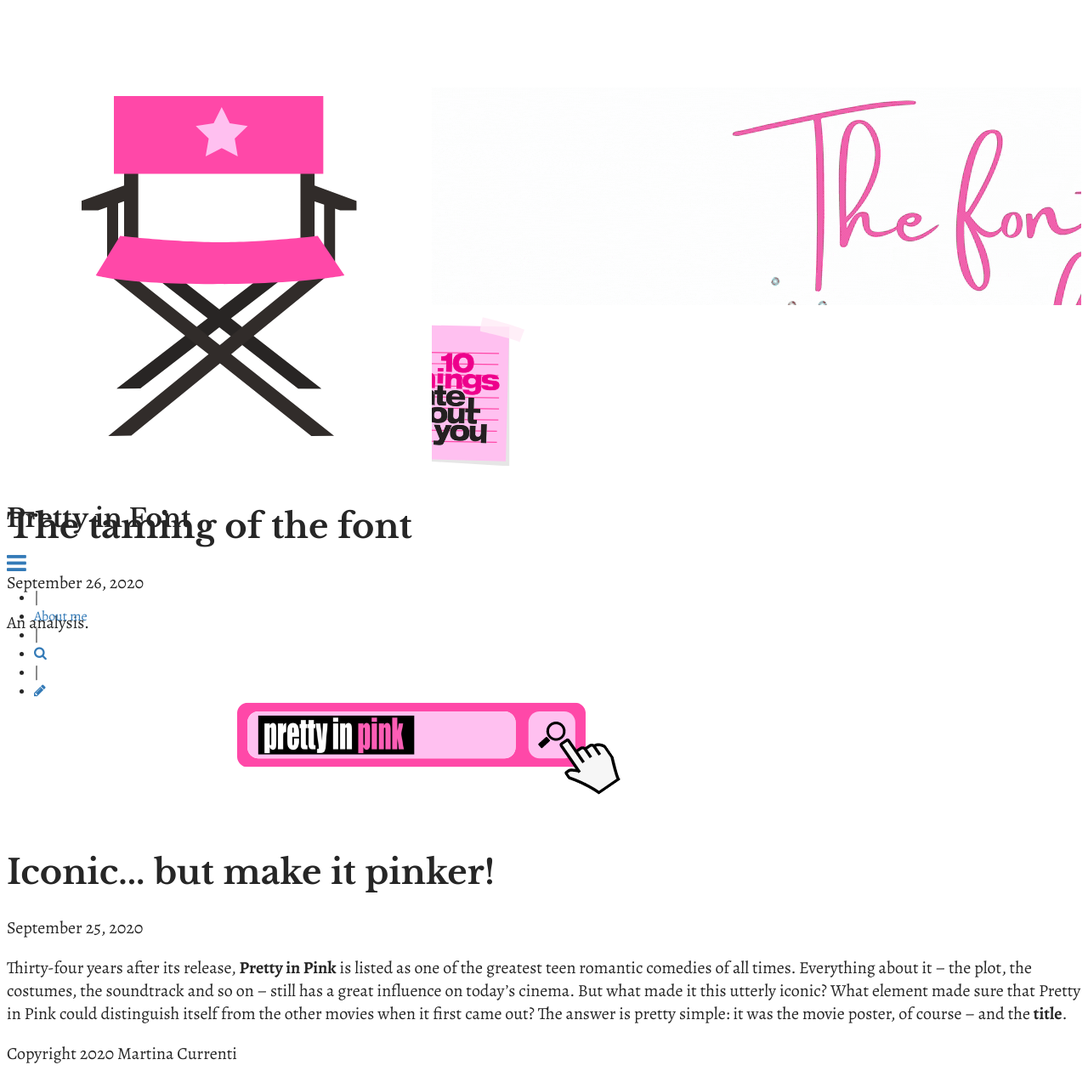
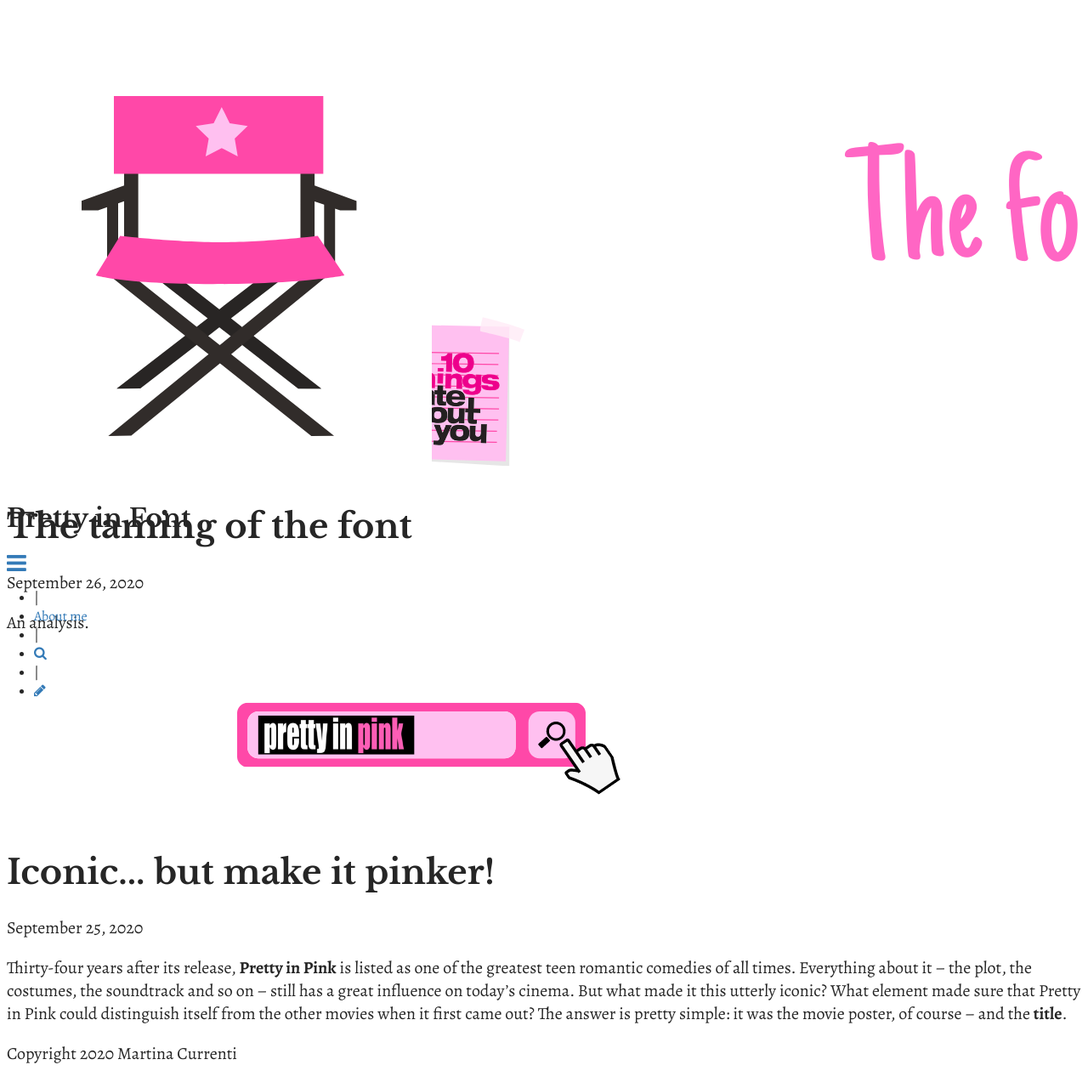
Before and after one commit to martinacurrenti/prettyinfont, a Jekyll site: the page built from index.html, in a window 1280 px wide and 1273 px high. Shown: the whole window at 85% size. Built offline with Jekyll 4.4.1, drawn with Linux system fonts in a browser that asks for light colours; some web fonts are replaced; the list of posts is cut into pages by our own code.

Commit message:
Update Settings “general”

```diff
--- a/_data/settings.yml
+++ b/_data/settings.yml
@@ -2,7 +2,7 @@
 description: A blog about the most iconic romcoms and their titles' font
 header_text: ""
 footer_text: Copyright 2020 Martina Currenti
-header_feature_image: ../uploads/the-fonts-that-made-you-fall-in-love-3-.gif
+header_feature_image: ../uploads/the-fonts-that-made-you-fall-in-love-1-.png
 bannerheight: 20vmax
 logo: ../uploads/1.png
 favicon: ../uploads/newicons-2-.png
```
Also changed, not shown: uploads/the-fonts-that-made-you-fall-in-love-1-.png (added).
